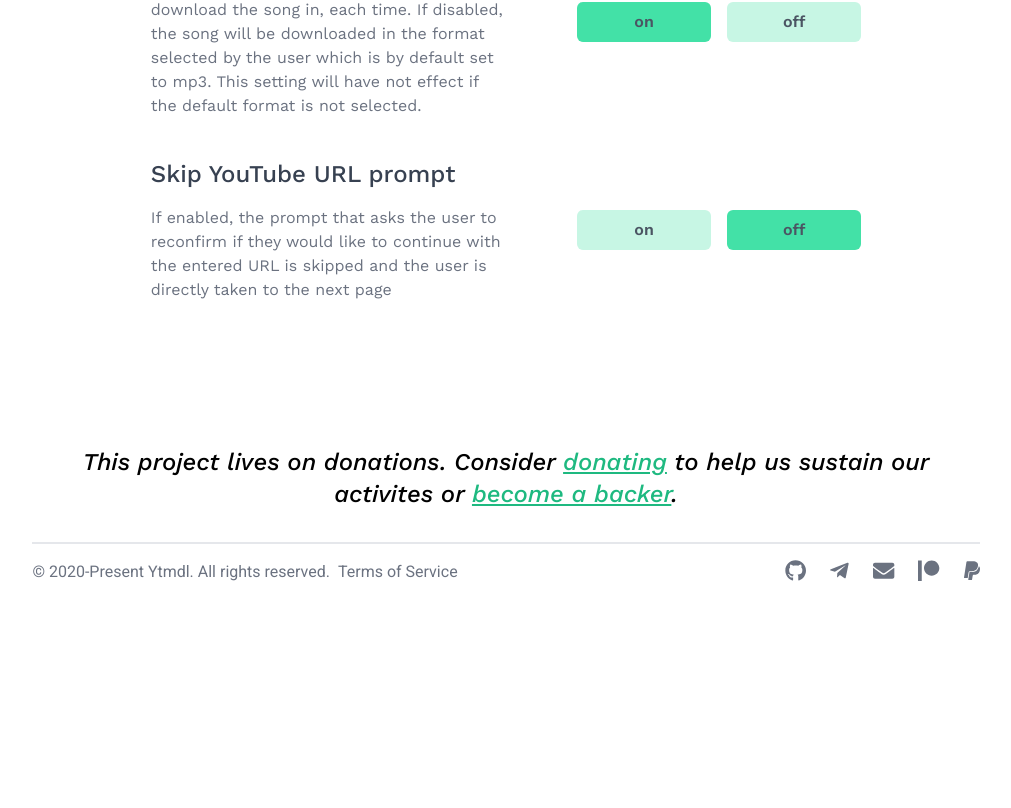
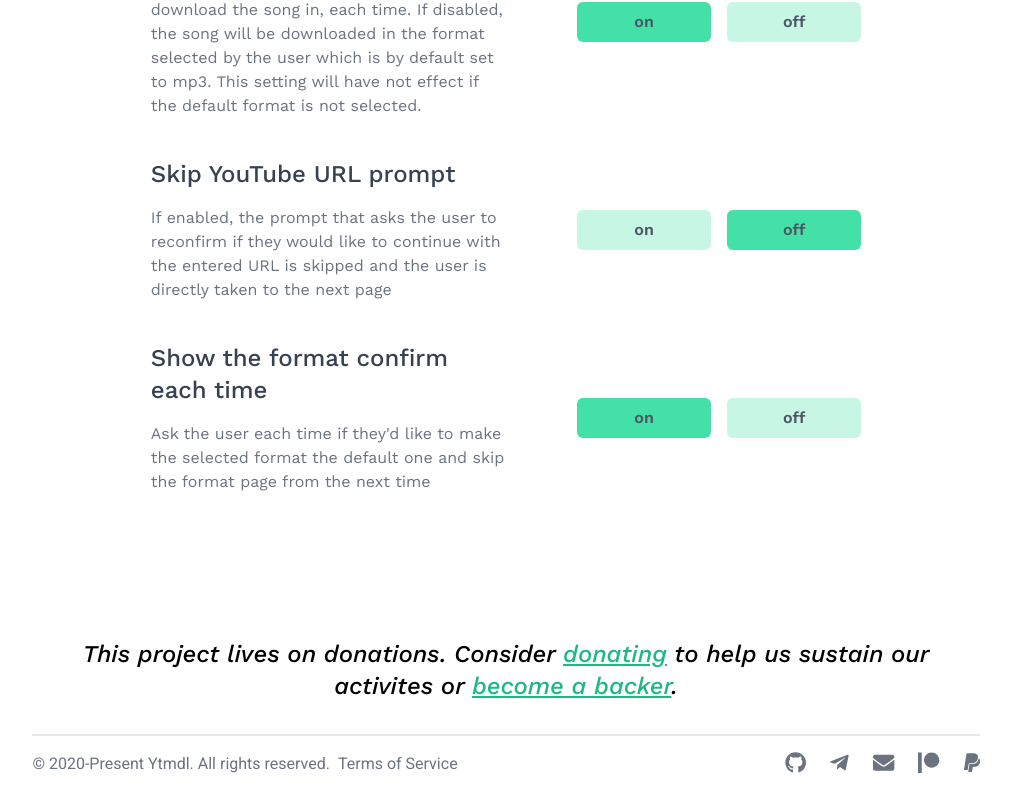
Before and after one commit to deepjyoti30/ytmdl-web-v2, a Vue app: page /settings in a window 1280 px wide. Shown: the part 634-1442 px from the top of the page, without its empty margins (182-1193 px from the left). Before the commit the page ends 1250 px from the top, so only its background shows below. Built offline with nearby package versions, Linux system fonts and the light colour scheme; what vue-resource would draw is missing.

Commit message:
Add a new setting to skip the format confirm prompt

```diff
--- a/src/static/settings.js
+++ b/src/static/settings.js
@@ -30,6 +30,14 @@ const defaultSettings = [
       "If enabled, the prompt that asks the user to reconfirm if they would like to continue with the entered URL is skipped and the user is directly taken to the next page",
     options: ["on", "off"],
     default: "off"
+  },
+  {
+    name: "format-confirm",
+    title: "Show the format confirm each time",
+    description:
+      "Ask the user each time if they'd like to make the selected format the default one and skip the format page from the next time",
+    options: ["on", "off"],
+    default: "on"
   }
 ];
 
```
